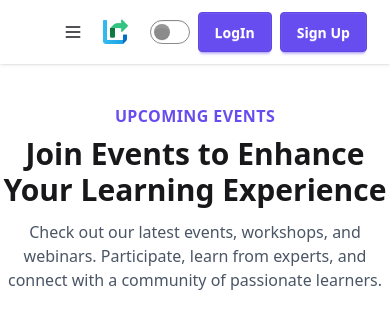
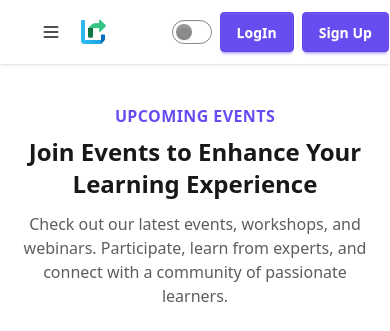
Before and after one commit to lahifkhan/skill-varse, a React (Vite) app: page /events in a window 390 px wide. Shown: the top 331 px of the page. Built offline with nearby package versions, Linux system fonts and the light colour scheme; no server answers; grey boxes are pictures that could not be loaded.

Commit message:
some responsive issue fixed

```diff
--- a/src/Components/EventsCard.jsx
+++ b/src/Components/EventsCard.jsx
@@ -5,7 +5,7 @@ const EventsCard = ({ event }) => {
   const { image, date, month, title, description, time, location } = event;
 
   return (
-    <div className="bg-base-100 rounded-t-xl rounded-b-3xl shadow-md overflow-hidden max-w-sm border border-base-300">
+    <div className="bg-base-100 rounded-t-xl rounded-b-3xl shadow-md overflow-hidden  border border-base-300">
       {/* Image with Date Badge */}
       <div className="relative">
         <img src={image} alt={title} className="w-full h-48 object-cover" />
--- a/src/Components/Home/Banner2.jsx
+++ b/src/Components/Home/Banner2.jsx
@@ -3,7 +3,7 @@ import { FaSearch } from "react-icons/fa";
 const Banner2 = () => {
   return (
     <div className="bg-gradient-to-r from-[#ffe9e9] via-[#f6f4ff] to-[#e8fffb] py-2">
-      <div className="w-11/12 mx-auto h-[75vh] py-20 px-6 md:px-16  rounded-b-3xl overflow-hidden">
+      <div className="w-11/12 mx-auto md:h-[75vh] py-20 px-6 md:px-16  rounded-b-3xl overflow-hidden">
         <div className="grid grid-cols-1  md:grid-cols-2 items-center gap-10">
           {/* LEFT CONTENT */}
           <div>
--- a/src/Components/Home/Event.jsx
+++ b/src/Components/Home/Event.jsx
@@ -67,11 +67,11 @@ const Event = () => {
         {/*  RIGHT IMAGE COLUMN  */}
         <div className="relative">
           {/* White dotted shapes (top right) */}
-          <div className="absolute -top-10 -right-10 w-32 h-32 bg-white rounded-3xl shadow-lg border border-gray-200 p-4">
+          <div className="hidden md:block absolute -top-10 -right-10 md:w-32 md:h-32 bg-white rounded-3xl shadow-lg border border-gray-200 p-4">
             <div className="w-full h-full bg-[radial-gradient(#000_1px,transparent_1px)] bg-[length:10px_10px] opacity-30 rounded-xl"></div>
           </div>
 
-          <div className="absolute -top-24 right-10 w-40 h-40 bg-white rounded-full shadow-md border border-gray-200 p-6">
+          <div className="hidden md:block absolute -top-24 right-10 md:w-40 md:h-40 bg-white rounded-full shadow-md border border-gray-200 p-6">
             <div className="w-full h-full bg-[radial-gradient(#000_1px,transparent_1px)] bg-[length:10px_10px] opacity-20 rounded-full"></div>
           </div>
 
@@ -88,7 +88,7 @@ const Event = () => {
           </div>
 
           {/* Red geometric shapes bottom right */}
-          <div className="absolute -bottom-12 -right-10 w-36 h-36 border-4 border-red-500 rotate-12 rounded-xl"></div>
+          <div className="hidden md:block absolute -bottom-12 -right-10 md:w-36 md:h-36 border-4 border-red-500 rotate-12 rounded-xl"></div>
 
           <div className="absolute -bottom-20 right-0 bg-white w-20 h-20 rounded-xl shadow-md"></div>
         </div>
--- a/src/Components/Home/FavouriteTopic.jsx
+++ b/src/Components/Home/FavouriteTopic.jsx
@@ -20,7 +20,7 @@ const FavouriteTopic = () => {
         </Link>
       </div>
 
-      <div className="grid grid-cols-1 md:grid-cols-5 mt-12">
+      <div className="grid grid-cols-2 md:grid-cols-5 gap-25 mt-12">
         <div className="flex flex-col items-center space-y-6">
           <img className="w-20 h-20" src={topic5} alt="" />
           <div className="text-center">
--- a/src/Components/Home/MeatOurTeam.jsx
+++ b/src/Components/Home/MeatOurTeam.jsx
@@ -64,7 +64,7 @@ const MeatOurTeam = () => {
         {/* RIGHT INSTRUCTORS GRID */}
         <div className="grid grid-cols-2 gap-6">
           {teamMembers.map((member) => (
-            <div className="relative bg-white rounded-xl shadow-lg border border-purple-200 overflow-hidden hover:shadow-xl duration-300">
+            <div className="w-full relative bg-white rounded-xl shadow-lg border border-purple-200 overflow-hidden hover:shadow-xl duration-300">
               {/* Top Right Icon */}
               <div className="absolute right-3 top-3 z-20 bg-primary text-white p-2 rounded-full">
                 <FaShareAlt size={16} />
--- a/src/Components/Home/Stat.jsx
+++ b/src/Components/Home/Stat.jsx
@@ -16,7 +16,7 @@ const Stat = () => {
         backgroundImage: `url(${statBg})`,
       }}
     >
-      <div className="flex flex-wrap justify-between gap-4 w-11/12 mx-auto px-2 md:px-12">
+      <div className="grid grid-cols-2 md:grid-cols-4 justify-between items-center gap-25 w-11/12 mx-auto px-2 md:px-12">
         {stats.map((stat, index) => (
           <div
             key={index}
--- a/src/Components/Navbar.jsx
+++ b/src/Components/Navbar.jsx
@@ -31,7 +31,7 @@ const Navbar = () => {
       : "hover:text-primary";
 
   return (
-    <div className="bg-base-100 shadow-sm px-6 md:px-16">
+    <div className="bg-base-100 shadow-sm  md:px-16">
       <Mycontainer>
         <div className="navbar">
           {/*  LEFT SIDE  */}
--- a/src/Components/SkillsCard.jsx
+++ b/src/Components/SkillsCard.jsx
@@ -4,7 +4,7 @@ import { Link } from "react-router";
 
 const SkillsCard = ({ skills }) => {
   return (
-    <div className="w-full max-w-sm bg-base-100 rounded-2xl shadow-lg  overflow-hidden hover:shadow-xl duration-300">
+    <div className="w-full  bg-base-100 rounded-2xl shadow-lg  overflow-hidden hover:shadow-xl duration-300">
       {/* Image */}
       <div>
         <img
--- a/src/Pages/AllEvents.jsx
+++ b/src/Pages/AllEvents.jsx
@@ -6,23 +6,23 @@ const AllEvents = () => {
   const eventsData = useLoaderData();
   console.log(eventsData);
   return (
-    <div>
+    <div className="w-11/12 mx-auto">
       <div className="text-center mt-10 mb-8">
         <p className="text-primary font-semibold tracking-wide uppercase">
           Upcoming Events
         </p>
-        <h1 className="text-3xl md:text-4xl font-bold mt-2">
+        <h1 className="text-2xl md:text-4xl font-bold mt-2">
           Join Events to Enhance Your Learning Experience
         </h1>
 
-        <p className="text-gray-600 max-w-2xl mx-auto mt-3">
+        <p className="text-base-content/70  mt-3">
           Check out our latest events, workshops, and webinars. Participate,
           learn from experts, and connect with a community of passionate
           learners.
         </p>
       </div>
 
-      <div className=" w-11/12 mx-auto gap-6 grid grid-cols-1 md:grid-cols-4 mt-10 mb-8">
+      <div className="  gap-6 grid grid-cols-1 md:grid-cols-4 mt-10 mb-8">
         {eventsData.map((event) => (
           <EventsCard key={event.id} event={event}></EventsCard>
         ))}
```
